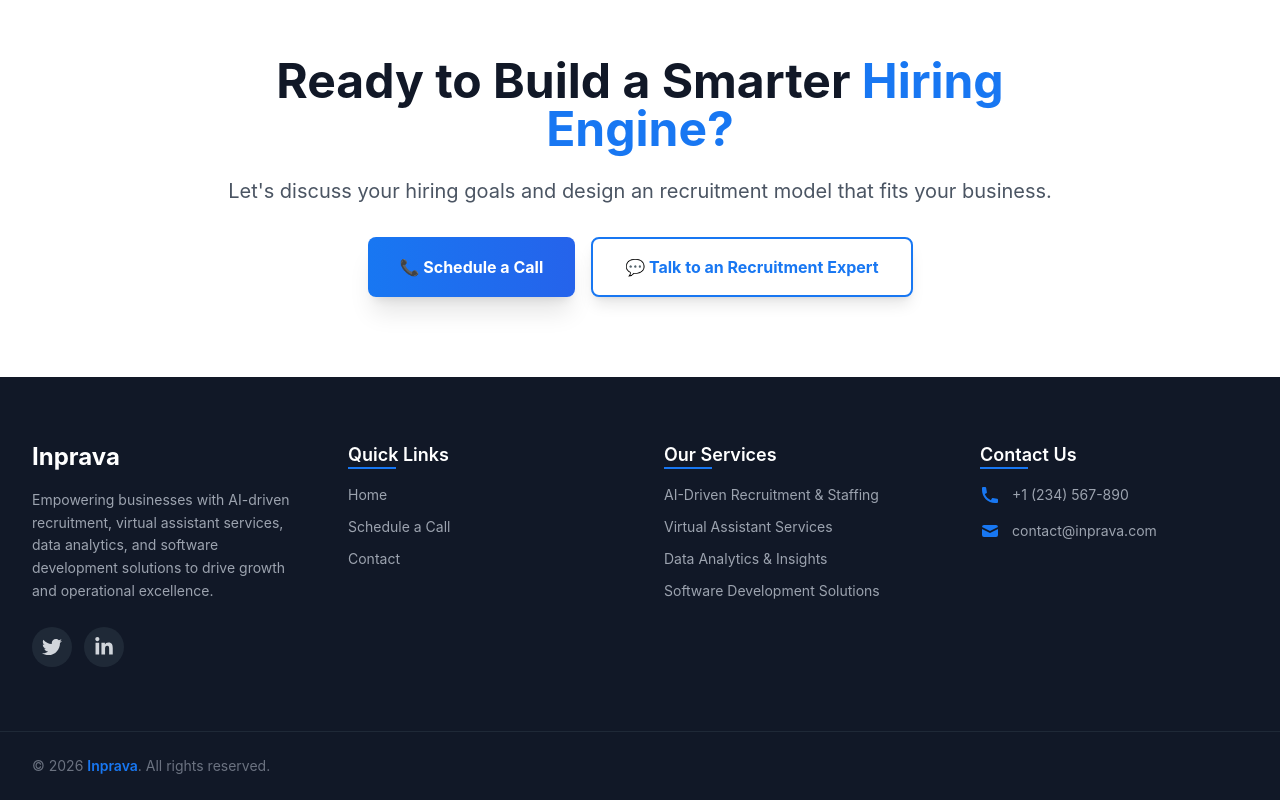
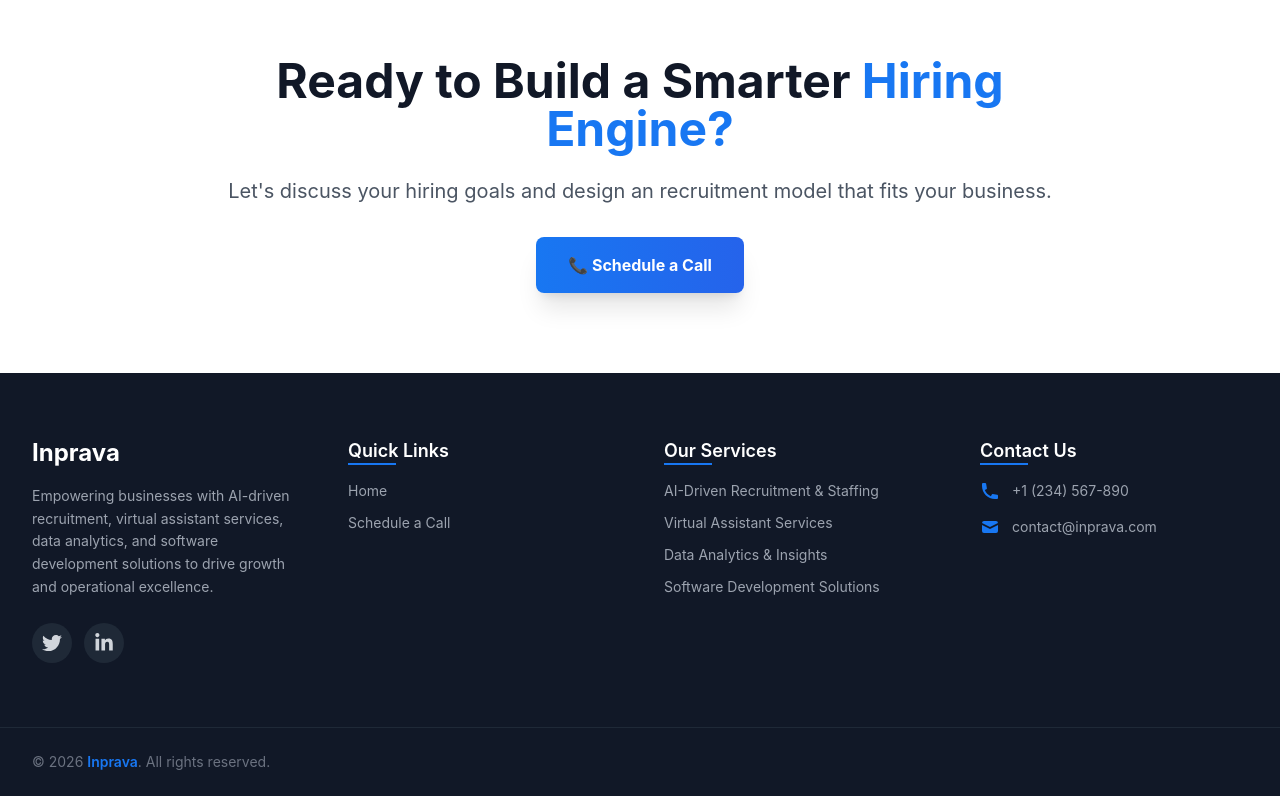
Before and after one commit to sandeepvaid/inparva_service, a React (Vite) app: page /recruitment in a window 1280 px wide. Shown: the part 2877-3677 px from the top of the page. Built offline with nearby package versions, Linux system fonts and the light colour scheme.

Commit message:
final changes done

```diff
--- a/src/components/Footer.jsx
+++ b/src/components/Footer.jsx
@@ -11,10 +11,14 @@ const Footer = () => {
     window.scrollTo({ top: 0, behavior: 'smooth' });
   };
 
+  const handleScheduleCallClick = () => {
+    navigate('/schedule-call');
+    window.scrollTo({ top: 0, behavior: 'smooth' });
+  };
+
   const quickLinks = [
     { name: 'Home', href: '/' },
     { name: 'Schedule a Call', href: '/schedule-call' },
-    { name: 'Contact', href: '/schedule-call' },
   ];
 
   const services = [
@@ -91,7 +95,7 @@ const Footer = () => {
                   ) : (
                     <Link
                       to={link.href}
-                      onClick={link.href === '/' ? handleHomeClick : undefined}
+                      onClick={link.href === '/' ? handleHomeClick : link.href === '/schedule-call' ? handleScheduleCallClick : undefined}
                       className="text-gray-400 hover:text-primary transition-colors duration-200
                         text-sm flex items-center group"
                     >
--- a/src/pages/RecruitmentPage.jsx
+++ b/src/pages/RecruitmentPage.jsx
@@ -58,10 +58,6 @@ const RecruitmentPage = () => {
 
   const handleScheduleCall = () => {
     window.location.href = 'tel:+1234567890';
-  };
-  const handleScheduleTalk = () => {
-   navigate('/schedule-call');
-   window.scrollTo({ top: 0, behavior: 'smooth' });
   };
 
 
@@ -336,14 +332,7 @@ const RecruitmentPage = () => {
               >
                 📞 Schedule a Call
               </motion.button>
-              <motion.button
-                whileHover={{ scale: 1.05 }}
-                whileTap={{ scale: 0.95 }}
-                onClick={handleScheduleTalk}
-                className="bg-white text-primary border-2 border-primary font-bold px-8 py-4 rounded-lg shadow-lg hover:shadow-xl transition-all duration-300"
-              >
-                💬 Talk to an Recruitment Expert
-              </motion.button>
+
             </div>
           </motion.div>
         </div>
```
